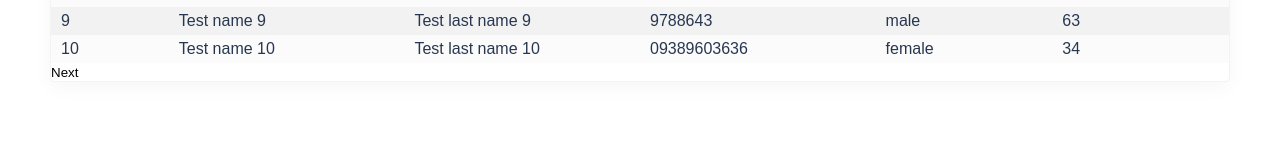
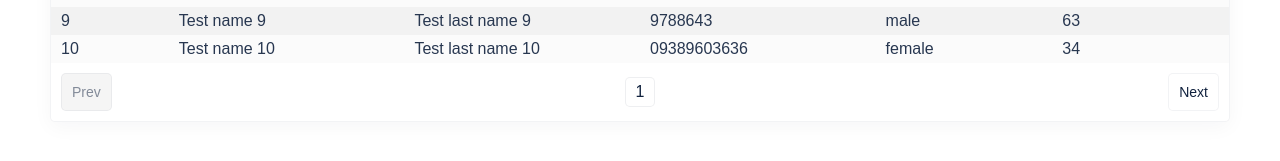
Before and after one commit to kir4ik/react-table, a React (Vite) app: page / in a window 1280 px wide. Shown: the part 351-512 px from the top of the page. Built offline with nearby package versions, Linux system fonts and the light colour scheme.

Commit message:
added pagination

```diff
--- /dev/null
+++ b/src/components/Pagination/index.js
@@ -0,0 +1,46 @@
+import React from 'react';
+import PropTypes from 'prop-types';
+
+import { BaseButton } from 'components/buttons';
+
+import './style.scss';
+
+const Pagination = ({
+  countPages,
+  currentPage,
+  onChangePage,
+}) => {
+  const prevPage = () => onChangePage(currentPage - 1);
+  const nextPage = () => onChangePage(currentPage + 1);
+
+  return (
+    <div className="pagination">
+      <BaseButton
+        content="Prev"
+        type="small"
+        onClick={prevPage}
+        disabled={currentPage <= 1}
+      />
+      <span className="pagination__page pagination__page_active">{currentPage}</span>
+      <BaseButton
+        content="Next"
+        type="small"
+        onClick={nextPage}
+        disabled={currentPage >= countPages}
+      />
+    </div>
+  );
+};
+
+Pagination.propTypes = {
+  countPages: PropTypes.number.isRequired,
+  currentPage: PropTypes.number,
+  onChangePage: PropTypes.func,
+};
+
+Pagination.defaultProps = {
+  currentPage: 1,
+  onChangePage: Function.prototype,
+};
+
+export default Pagination;
--- /dev/null
+++ b/src/components/Pagination/style.scss
@@ -0,0 +1,29 @@
+@import 'src/assets/variables';
+
+.pagination {
+  display: flex;
+  justify-content: space-between;
+  align-items: center;
+  padding: 10px;
+
+  &__page {
+    display: flex;
+    justify-content: center;
+    align-items: center;
+    width: 30px;
+    height: 30px;
+    background: $color-white;
+    color: $primary-color;
+    border: $border-block-style;
+    border-radius: $border-radius;
+    cursor: pointer;
+    user-select: none;
+
+    // &:hover,
+    // &_active {}
+
+    &_active {
+      pointer-events: none;
+    }
+  }
+}
--- /dev/null
+++ b/src/components/buttons/BaseButton/index.js
@@ -0,0 +1,43 @@
+import React from 'react';
+import PropTypes from 'prop-types';
+import classNames from 'classnames';
+
+import './style.scss';
+
+const BaseButton = ({
+  content,
+  type,
+  ...props
+}) => {
+  const buttonClass = classNames('base-button', {
+    [`base-button_${type}`]: !!type,
+  });
+
+  return (
+    <button
+      type="button"
+      className={buttonClass}
+      {...props}
+    >
+      {content}
+    </button>
+  );
+};
+
+BaseButton.propTypes = {
+  content: PropTypes.oneOfType([
+    PropTypes.arrayOf([PropTypes.node]),
+    PropTypes.node,
+  ]),
+  type: PropTypes.oneOf([
+    '',
+    'small',
+  ]),
+};
+
+BaseButton.defaultProps = {
+  content: null,
+  type: '',
+};
+
+export default BaseButton;
--- /dev/null
+++ b/src/components/buttons/BaseButton/style.scss
@@ -0,0 +1,33 @@
+@import 'src/assets/variables';
+
+.base-button {
+  display: flex;
+  justify-content: center;
+  align-items: center;
+  max-width: 100%;
+  color: $primary-color;
+  background: $color-white;
+  border: $border-style;
+  border-radius: $border-radius;
+  padding: 10px 20px;
+  font-size: $fontSizeMedium;
+  font-weight: normal;
+  transition: all $transition-duration;
+
+  &:disabled {
+    font-weight: normal;
+    color: $secondary-color;
+    background: whitesmoke;
+    cursor: not-allowed;
+  }
+
+  &_small {
+    padding: 10px;
+    font-size: $fontSizeSmall;
+  }
+
+  &:hover:not(:disabled) {
+    color: cyan;
+    background: $primary-color;
+  }
+}
--- /dev/null
+++ b/src/components/buttons/index.js
@@ -0,0 +1,5 @@
+import BaseButton from './BaseButton';
+
+export {
+  BaseButton,
+};
--- a/src/components/tables/CustomersTable/index.js
+++ b/src/components/tables/CustomersTable/index.js
@@ -2,6 +2,7 @@ import React, { useState, useMemo, useCallback } from 'react';
 import PropTypes from 'prop-types';
 
 import { tableCaptions } from 'consts';
+import Pagination from 'components/Pagination';
 
 import CustomersTableCaptions from './CustomersTableCaptions';
 import CustomersTableRow from './CustomersTableRow';
@@ -77,26 +78,11 @@ const CustomersTable = ({
       />
       {data.slice(sliceFrom, sliceFrom + fillPageSize).map(item => <CustomersTableRow key={item.id} info={item} />)}
 
-      <div className="customers-table__pagination">
-        {currentPage > 1 && (
-          <button
-            type="button"
-            className="customers-table__pagination__button-page customers-table__pagination__button-page_prev"
-            onClick={() => setPage(currentPage - 1)}
-          >
-            Prev
-          </button>
-        )}
-        {currentPage < countPages && (
-          <button
-            type="button"
-            className="customers-table__pagination__button-page customers-table__pagination__button-page_next"
-            onClick={() => setPage(currentPage + 1)}
-          >
-            Next
-          </button>
-        )}
-      </div>
+      <Pagination
+        countPages={countPages}
+        currentPage={currentPage}
+        onChangePage={setPage}
+      />
     </div>
   );
 };
```
Also changed, not shown: .eslintrc.json.
